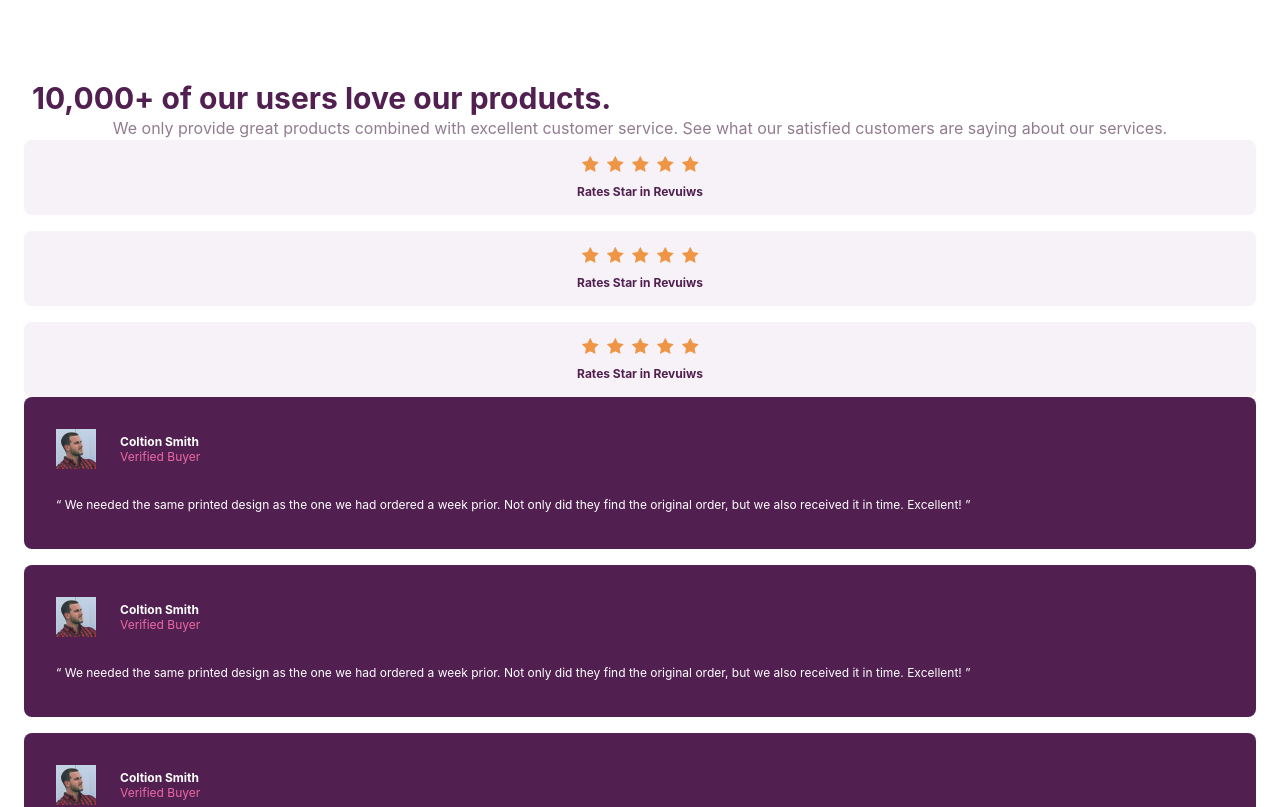
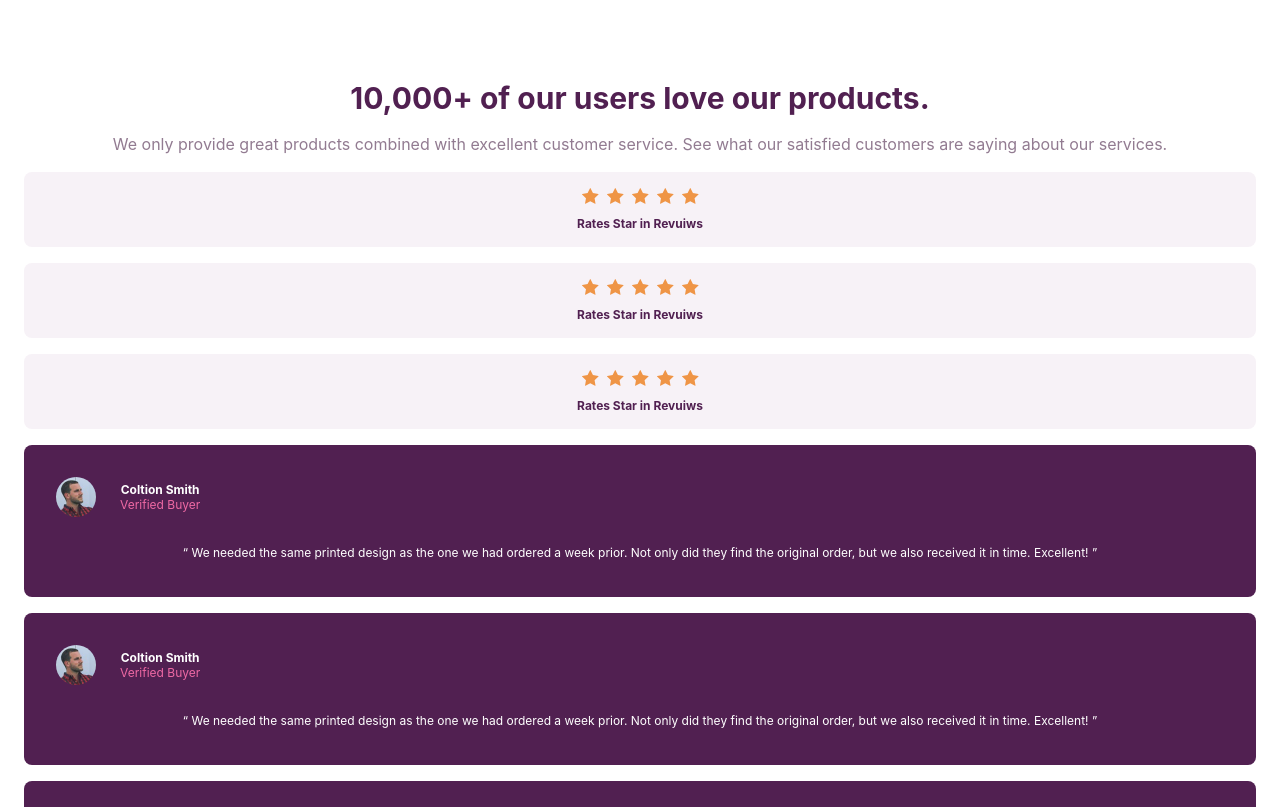
Before and after one commit to eleanore0724/lol, a React (Create React App) app: page / in a window 1280 px wide. Shown: the top 807 px of the page. Built offline with nearby package versions, Linux system fonts and the light colour scheme.

Commit message:
add : new modify css

```diff
--- a/src/App.jsx
+++ b/src/App.jsx
@@ -71,7 +71,7 @@ function Comment() {
 function App() {
   return (
     <main className={styles.main}>
-     <header className={styles.hrader}>
+     <header className={styles.header}>
       <Title />
       <Description />
       <ul className={styles.list}>
--- a/src/app.module.css
+++ b/src/app.module.css
@@ -119,7 +119,7 @@ local 我定義的東西，只會在這個mudule有被使用的時候才會可
 
    .comment .avatar {
        width: var(--10);
-       border-radius: (--full);
+       border-radius: var(--full);
        aspect-ratio: 1/1;
        overflow: hidden;
    }
```
Also changed, not shown: src/index.css (line endings or trailing spaces).
